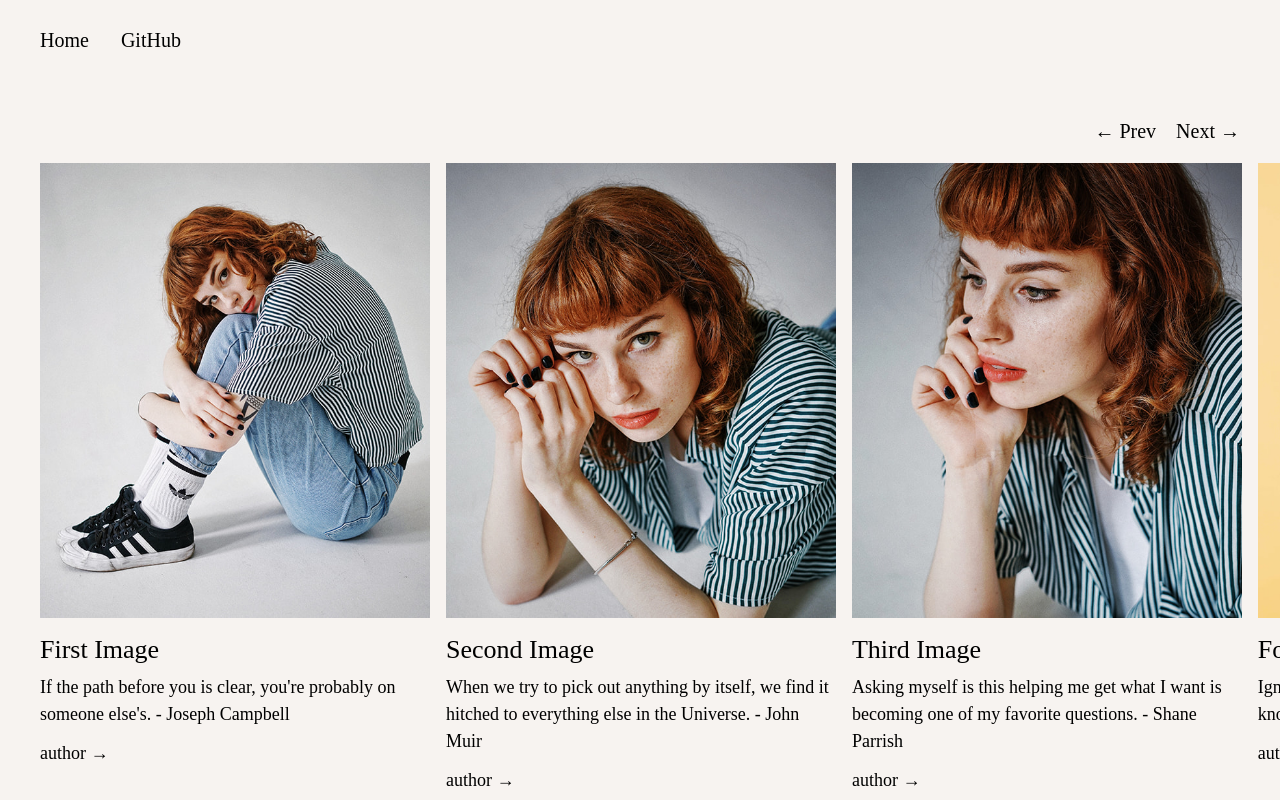
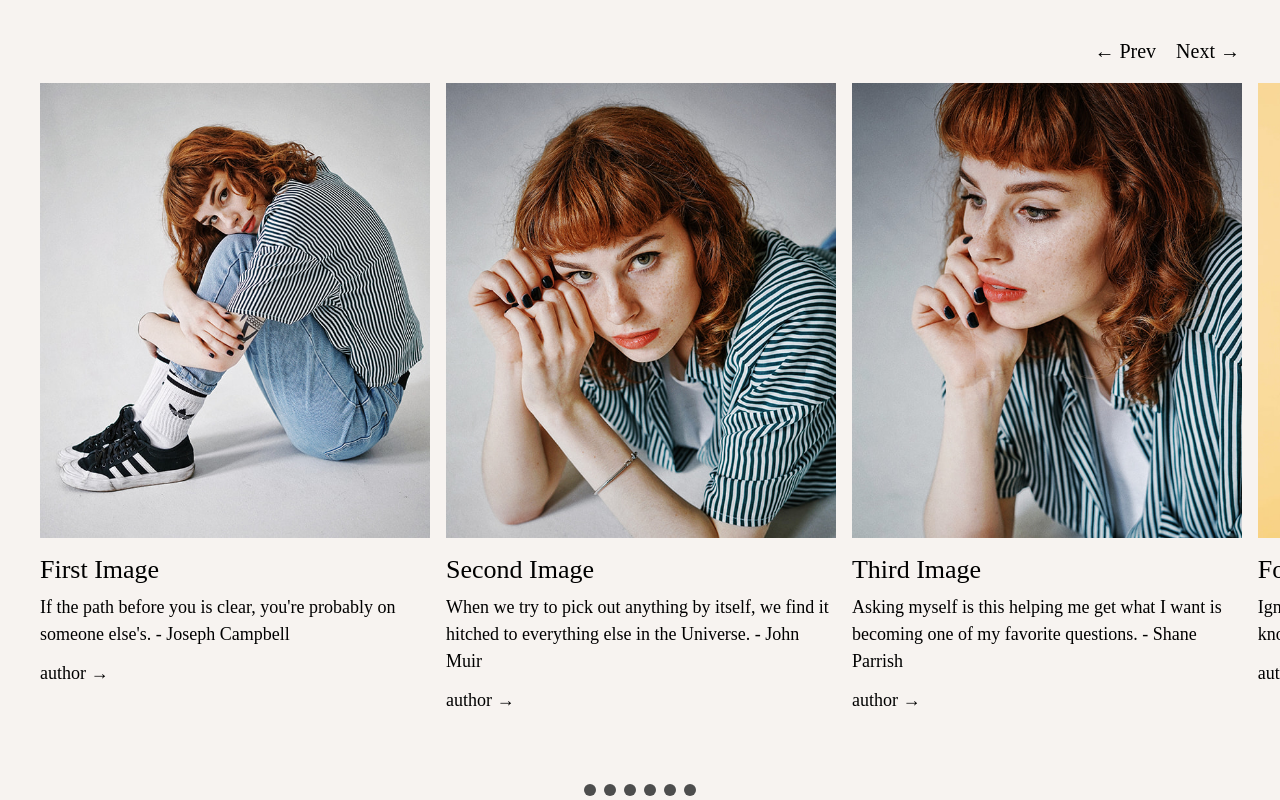
Before and after one commit to Hutchii/next-scroll, a Next.js app: page / in a window 1280 px wide. Shown: the top 800 px of the page. Built offline with nearby package versions, Linux system fonts and the light colour scheme; a web font is replaced by a local one.

Commit message:
Removed nav, fixed pagination

```diff
--- a/components/Footer.js
+++ b/components/Footer.js
@@ -1,15 +1,8 @@
-import Link from "next/link";
-
 export default function Footer() {
   return (
     <footer className="spacer">
       <nav>
         <ul>
-          <li>
-            <Link href="/">
-              <a>Home</a>
-            </Link>
-          </li>
           <li>
             <a
               href="https://github.com/Hutchii"
--- a/components/Navigation.js
+++ /dev/null
@@ -1,26 +0,0 @@
-import Link from "next/link";
-
-export default function Navigation() {
-  return (
-    <header className="spacer">
-      <nav>
-        <ul>
-          <li>
-            <Link href="/">
-              <a>Home</a>
-            </Link>
-          </li>
-          <li>
-            <a
-              href="https://github.com/Hutchii"
-              target="_blank"
-              rel="noopener noreferrer"
-            >
-              GitHub
-            </a>
-          </li>
-        </ul>
-      </nav>
-    </header>
-  );
-}
--- a/components/Slide.js
+++ b/components/Slide.js
@@ -1,5 +1,4 @@
 import Image from "next/future/image";
-import Link from "next/link";
 
 export default function Slide({ data }) {
   return (
--- a/hooks/useSlider.js
+++ b/hooks/useSlider.js
@@ -27,13 +27,13 @@ export const useSlider = ({ navigation = true, pagination = false }) => {
       <div className="container" ref={sliderRef}>
         {children}
       </div>
-      {pagination && Array.isArray(children) && (
+      {pagination && Array.isArray(children) && children.length > 1 ? (
         <div className="pagination">
           {children.map((_, i) => (
             <div key={i} onClick={() => handlePagination(i)} className="dot" />
           ))}
         </div>
-      )}
+      ) : null}
     </>
   );
 
--- a/pages/_app.js
+++ b/pages/_app.js
@@ -1,6 +1,5 @@
 import "../styles/globals.css";
 import Head from "next/head";
-import Navigation from "../components/Navigation";
 import Footer from "../components/Footer";
 
 function MyApp({ Component, pageProps }) {
@@ -9,7 +8,6 @@ function MyApp({ Component, pageProps }) {
       <Head>
         <meta name="viewport" content="width=device-width, initial-scale=1.0" />
       </Head>
-      <Navigation />
       <Component {...pageProps} />
       <Footer />
     </>
--- a/styles/globals.css
+++ b/styles/globals.css
@@ -73,21 +73,6 @@ main {
   flex: 0 0 calc(33% - 1rem);
   scroll-snap-align: start;
   margin-bottom: 2rem;
-}
-header nav {
-  height: 8rem;
-  font-size: 2rem;
-  font-weight: 500;
-}
-header nav ul {
-  display: flex;
-  gap: 4rem;
-  gap: 3.2rem;
-  align-items: center;
-  height: 100%;
-}
-header nav li {
-  cursor: pointer;
 }
 .slider-nav {
   display: flex;
```
